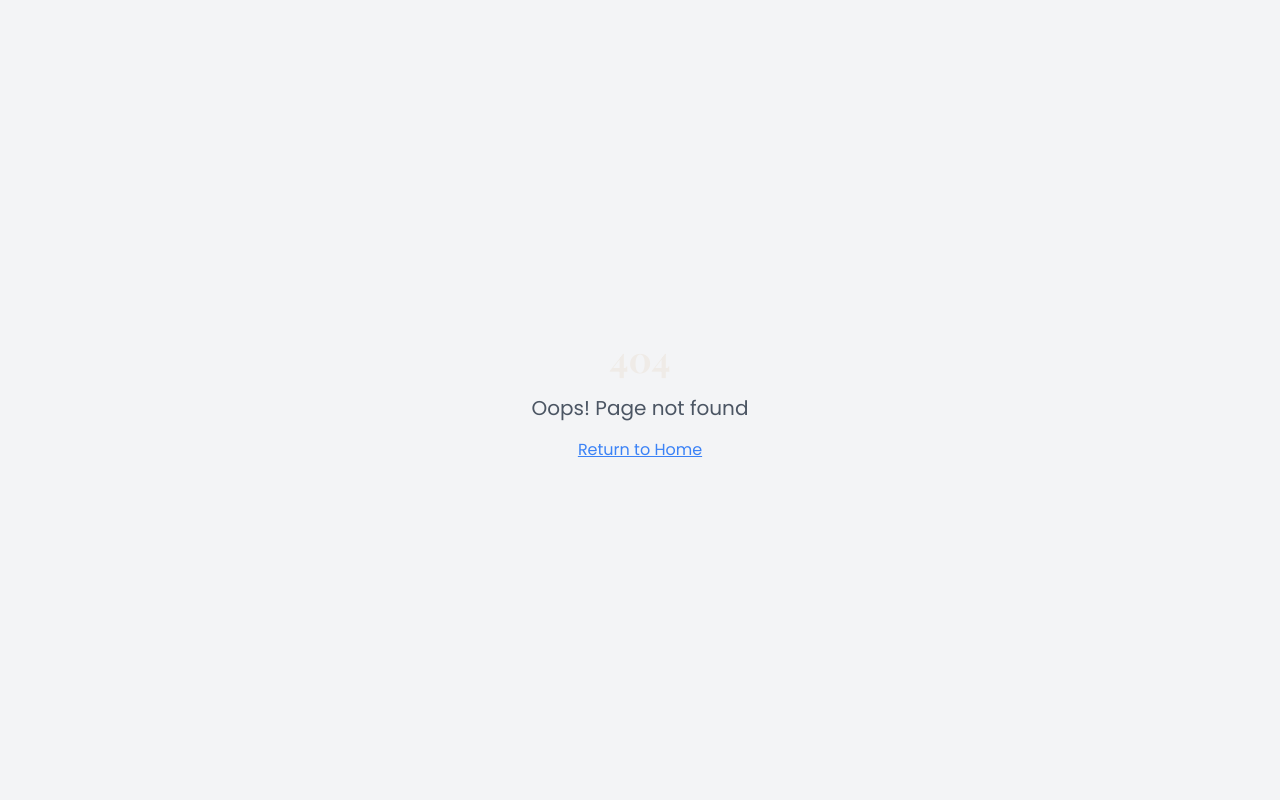
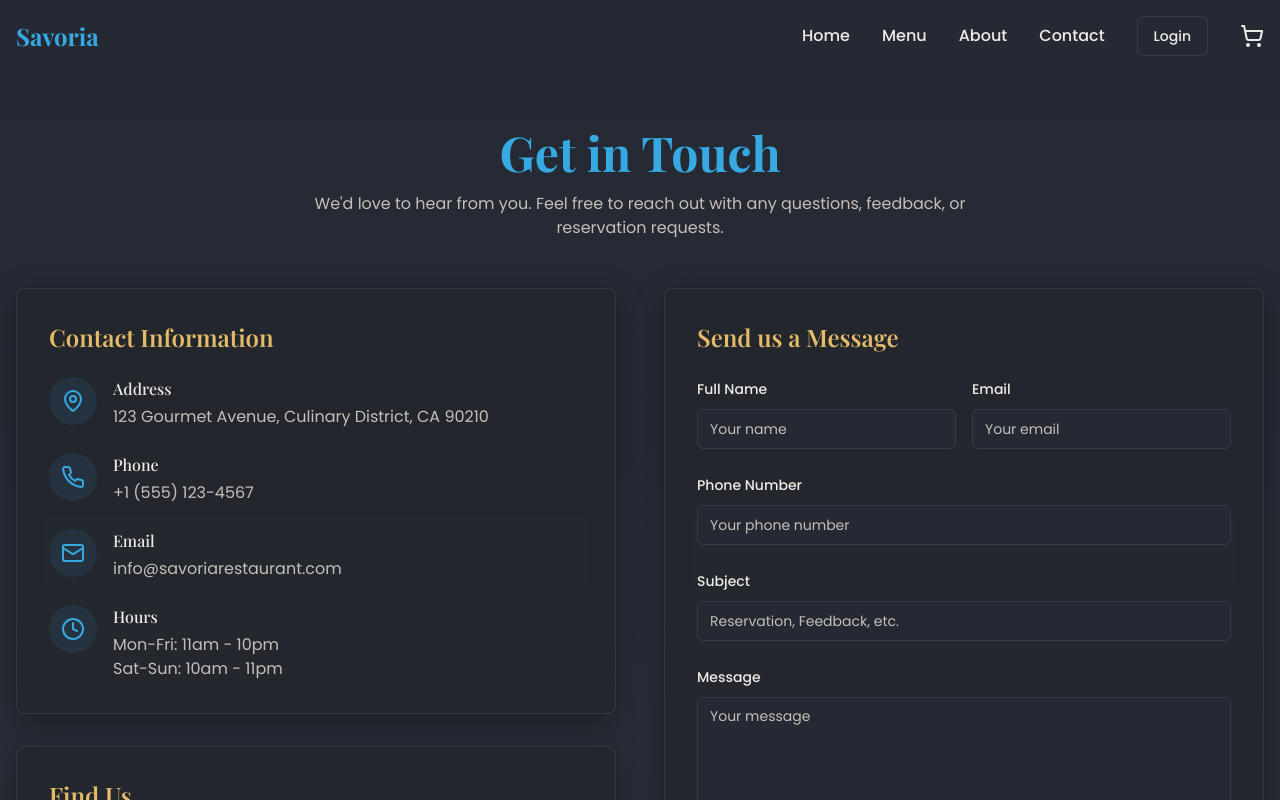
Before and after one commit to Sudesh-Maharjan/cart-cuisine, a React (Vite) app: page /contact in a window 1280 px wide. Before the commit this address had no page. Shown: the top 800 px of the page. Built offline with nearby package versions, Linux system fonts and the light colour scheme.

Commit message:
Fix cart and styling issues
- Fix "contact not found" error.
- Fix "add to cart" functionality.
- Replace orange color with a different color.
- Create necessary tables in Supabase.

```diff
--- a/src/App.tsx
+++ b/src/App.tsx
@@ -4,6 +4,8 @@ import { Toaster as Sonner } from "@/components/ui/sonner";
 import { TooltipProvider } from "@/components/ui/tooltip";
 import { QueryClient, QueryClientProvider } from "@tanstack/react-query";
 import { BrowserRouter, Routes, Route } from "react-router-dom";
+import { AuthProvider } from "@/contexts/AuthContext";
+import { CartProvider } from "@/contexts/CartContext";
 import Index from "./pages/Index";
 import About from "./pages/About";
 import Menu from "./pages/Menu";
@@ -12,11 +14,14 @@ import Cart from "./pages/Cart";
 import Login from "./pages/Login";
 import OrderSuccess from "./pages/OrderSuccess";
 import NotFound from "./pages/NotFound";
+import Contact from "./pages/Contact";
 
 const queryClient = new QueryClient();
 
 const App = () => (
   <QueryClientProvider client={queryClient}>
+    <AuthProvider>
+      <CartProvider>
         <TooltipProvider>
           <Toaster />
           <Sonner />
@@ -28,12 +33,15 @@ const App = () => (
               <Route path="/menu/:categoryId" element={<MenuCategory />} />
               <Route path="/cart" element={<Cart />} />
               <Route path="/login" element={<Login />} />
+              <Route path="/contact" element={<Contact />} />
               <Route path="/order-success" element={<OrderSuccess />} />
               {/* ADD ALL CUSTOM ROUTES ABOVE THE CATCH-ALL "*" ROUTE */}
               <Route path="*" element={<NotFound />} />
             </Routes>
           </BrowserRouter>
         </TooltipProvider>
+      </CartProvider>
+    </AuthProvider>
   </QueryClientProvider>
 );
 
--- a/src/components/MenuItemCard.tsx
+++ b/src/components/MenuItemCard.tsx
@@ -17,8 +17,18 @@ const MenuItemCard: React.FC<MenuItemCardProps> = ({ item, showControls = true }
   const cartItem = cartItems.find(cartItem => cartItem.menuItem.id === item.id);
   const quantity = cartItem ? cartItem.quantity : 0;
 
+  const handleAddToCart = () => {
+    console.log('Adding to cart:', item);
+    addToCart(item);
+  };
+
+  const handleUpdateQuantity = (newQuantity: number) => {
+    console.log('Updating quantity:', item.id, newQuantity);
+    updateQuantity(item.id, newQuantity);
+  };
+
   return (
-    <div className="menu-card bg-white rounded-lg overflow-hidden shadow-md">
+    <div className="menu-card bg-card rounded-lg overflow-hidden shadow-md hover:shadow-lg transition-all duration-300">
       <div className="h-48 overflow-hidden">
         <img
           src={item.image}
@@ -28,10 +38,10 @@ const MenuItemCard: React.FC<MenuItemCardProps> = ({ item, showControls = true }
       </div>
       <div className="p-5">
         <div className="flex justify-between items-start mb-2">
-          <h3 className="font-serif text-lg font-semibold">{item.name}</h3>
-          <span className="text-restaurant-primary font-medium">{formatCurrency(item.price)}</span>
+          <h3 className="font-serif text-lg font-semibold text-foreground">{item.name}</h3>
+          <span className="text-primary font-medium">{formatCurrency(item.price)}</span>
         </div>
-        <p className="text-gray-600 text-sm mb-4 line-clamp-2">{item.description}</p>
+        <p className="text-muted-foreground text-sm mb-4 line-clamp-2">{item.description}</p>
 
         {showControls && (
           <div className="flex justify-between items-center">
@@ -41,7 +51,7 @@ const MenuItemCard: React.FC<MenuItemCardProps> = ({ item, showControls = true }
                   variant="outline"
                   size="icon"
                   className="h-8 w-8"
-                  onClick={() => updateQuantity(item.id, quantity - 1)}
+                  onClick={() => handleUpdateQuantity(quantity - 1)}
                 >
                   <Minus size={16} />
                 </Button>
@@ -50,15 +60,15 @@ const MenuItemCard: React.FC<MenuItemCardProps> = ({ item, showControls = true }
                   variant="outline"
                   size="icon"
                   className="h-8 w-8"
-                  onClick={() => addToCart(item)}
+                  onClick={() => handleUpdateQuantity(quantity + 1)}
                 >
                   <Plus size={16} />
                 </Button>
               </div>
             ) : (
               <Button
-                onClick={() => addToCart(item)}
-                className="bg-restaurant-primary hover:bg-restaurant-primary/90"
+                onClick={handleAddToCart}
+                className="bg-primary hover:bg-primary/90 text-primary-foreground"
               >
                 <ShoppingCart size={16} className="mr-2" />
                 Add to Cart
--- a/src/index.css
+++ b/src/index.css
@@ -1,4 +1,3 @@
-
 @import url('https://fonts.googleapis.com/css2?family=Playfair+Display:wght@400;500;600;700&family=Poppins:wght@300;400;500;600&display=swap');
 
 @tailwind base;
@@ -16,7 +15,7 @@
     --popover: 220 17% 20%;
     --popover-foreground: 30 20% 92%;
 
-    --primary: 18 75% 55%;
+    --primary: 200 75% 55%;
     --primary-foreground: 220 17% 17%;
 
     --secondary: 40 70% 65%;
@@ -33,7 +32,7 @@
 
     --border: 220 17% 25%;
     --input: 220 17% 25%;
-    --ring: 18 75% 55%;
+    --ring: 200 75% 55%;
 
     --radius: 0.5rem;
   }
@@ -48,7 +47,7 @@
     --popover: 0 0% 100%;
     --popover-foreground: 220 17% 17%;
 
-    --primary: 18 75% 50%;
+    --primary: 200 75% 50%;
     --primary-foreground: 30 20% 92%;
 
     --secondary: 40 70% 65%;
@@ -65,11 +64,10 @@
 
     --border: 220 17% 80%;
     --input: 220 17% 80%;
-    --ring: 18 75% 50%;
+    --ring: 200 75% 50%;
   }
 }
 
-@layer base {
 * {
   @apply border-border;
 }
@@ -80,7 +78,6 @@
 
 h1, h2, h3, h4, h5, h6 {
   @apply font-serif;
-  }
 }
 
 .hero-section {
@@ -110,7 +107,6 @@
   background-size: cover;
 }
 
-/* Custom glass effect for dark theme */
 .glass-panel {
   background: rgba(35, 37, 43, 0.7);
   backdrop-filter: blur(10px);
@@ -118,18 +114,10 @@
   box-shadow: 0 8px 32px rgba(0, 0, 0, 0.3);
 }
 
-/* Food-related animations */
-@keyframes sizzle {
-  0% { transform: scale(1); opacity: 0.8; }
-  50% { transform: scale(1.02); opacity: 1; }
-  100% { transform: scale(1); opacity: 0.8; }
-}
-
 .sizzle-effect {
   animation: sizzle 2s infinite;
 }
 
-/* Updated card styles for restaurant context */
 .food-card {
   transition: all 0.4s ease;
   overflow: hidden;
--- /dev/null
+++ b/src/pages/Contact.tsx
@@ -0,0 +1,135 @@
+
+import React from 'react';
+import Navbar from '@/components/Navbar';
+import Footer from '@/components/Footer';
+import { Button } from '@/components/ui/button';
+import { Input } from '@/components/ui/input';
+import { Textarea } from '@/components/ui/textarea';
+import { MapPin, Phone, Mail, Clock } from 'lucide-react';
+
+const Contact = () => {
+  const handleSubmit = (e: React.FormEvent) => {
+    e.preventDefault();
+    // In a real app, this would send the form data to the server
+    alert('Thank you for your message! We will get back to you soon.');
+  };
+
+  return (
+    <>
+      <Navbar />
+
+      <section className="pt-32 pb-16 bg-gradient-to-b from-background to-muted/30">
+        <div className="container mx-auto px-4">
+          <div className="text-center mb-12">
+            <h1 className="font-serif text-4xl md:text-5xl font-bold mb-4 text-primary">Get in Touch</h1>
+            <p className="text-muted-foreground max-w-2xl mx-auto">
+              We'd love to hear from you. Feel free to reach out with any questions,
+              feedback, or reservation requests.
+            </p>
+          </div>
+
+          <div className="grid grid-cols-1 lg:grid-cols-2 gap-12">
+            {/* Contact Information */}
+            <div className="space-y-8 order-2 lg:order-1">
+              <div className="glass-panel p-8 rounded-lg shadow-lg">
+                <h2 className="font-serif text-2xl font-semibold mb-6 text-secondary">Contact Information</h2>
+
+                <div className="space-y-6">
+                  <div className="flex items-start">
+                    <div className="bg-primary/10 p-3 rounded-full mr-4">
+                      <MapPin className="text-primary h-6 w-6" />
+                    </div>
+                    <div>
+                      <h3 className="font-medium mb-1">Address</h3>
+                      <p className="text-muted-foreground">123 Gourmet Avenue, Culinary District, CA 90210</p>
+                    </div>
+                  </div>
+
+                  <div className="flex items-start">
+                    <div className="bg-primary/10 p-3 rounded-full mr-4">
+                      <Phone className="text-primary h-6 w-6" />
+                    </div>
+                    <div>
+                      <h3 className="font-medium mb-1">Phone</h3>
+                      <p className="text-muted-foreground">+1 (555) 123-4567</p>
+                    </div>
+                  </div>
+
+                  <div className="flex items-start">
+                    <div className="bg-primary/10 p-3 rounded-full mr-4">
+                      <Mail className="text-primary h-6 w-6" />
+                    </div>
+                    <div>
+                      <h3 className="font-medium mb-1">Email</h3>
+                      <p className="text-muted-foreground">info@savoriarestaurant.com</p>
+                    </div>
+                  </div>
+
+                  <div className="flex items-start">
+                    <div className="bg-primary/10 p-3 rounded-full mr-4">
+                      <Clock className="text-primary h-6 w-6" />
+                    </div>
+                    <div>
+                      <h3 className="font-medium mb-1">Hours</h3>
+                      <p className="text-muted-foreground">Mon-Fri: 11am - 10pm</p>
+                      <p className="text-muted-foreground">Sat-Sun: 10am - 11pm</p>
+                    </div>
+                  </div>
+                </div>
+              </div>
+
+              <div className="glass-panel p-8 rounded-lg shadow-lg">
+                <h2 className="font-serif text-2xl font-semibold mb-6 text-secondary">Find Us</h2>
+                <div className="h-64 bg-muted rounded-lg overflow-hidden">
+                  {/* In a real app, you would embed a Google Map here */}
+                  <div className="w-full h-full flex items-center justify-center border border-border">
+                    <p className="text-muted-foreground">Interactive Map Coming Soon</p>
+                  </div>
+                </div>
+              </div>
+            </div>
+
+            {/* Contact Form */}
+            <div className="glass-panel p-8 rounded-lg shadow-lg order-1 lg:order-2">
+              <h2 className="font-serif text-2xl font-semibold mb-6 text-secondary">Send us a Message</h2>
+
+              <form onSubmit={handleSubmit} className="space-y-6">
+                <div className="grid grid-cols-1 sm:grid-cols-2 gap-4">
+                  <div className="space-y-2">
+                    <label htmlFor="name" className="text-sm font-medium">Full Name</label>
+                    <Input id="name" placeholder="Your name" required />
+                  </div>
+                  <div className="space-y-2">
+                    <label htmlFor="email" className="text-sm font-medium">Email</label>
+                    <Input id="email" type="email" placeholder="Your email" required />
+                  </div>
+                </div>
+
+                <div className="space-y-2">
+                  <label htmlFor="phone" className="text-sm font-medium">Phone Number</label>
+                  <Input id="phone" placeholder="Your phone number" />
+                </div>
+
+                <div className="space-y-2">
+                  <label htmlFor="subject" className="text-sm font-medium">Subject</label>
+                  <Input id="subject" placeholder="Reservation, Feedback, etc." required />
+                </div>
+
+                <div className="space-y-2">
+                  <label htmlFor="message" className="text-sm font-medium">Message</label>
+                  <Textarea id="message" placeholder="Your message" rows={5} required />
+                </div>
+
+                <Button type="submit" className="w-full">Send Message</Button>
+              </form>
+            </div>
+          </div>
+        </div>
+      </section>
+
+      <Footer />
+    </>
+  );
+};
+
+export default Contact;
--- a/tailwind.config.ts
+++ b/tailwind.config.ts
@@ -64,7 +64,7 @@ export default {
 					ring: 'hsl(var(--sidebar-ring))'
 				},
 				restaurant: {
-					'primary': 'hsl(18, 75%, 55%)',
+					'primary': 'hsl(200, 75%, 55%)', // Changed from orange to teal blue
 					'secondary': 'hsl(40, 70%, 65%)',
 					'accent': 'hsl(340, 50%, 50%)',
 					'dark': 'hsl(220, 17%, 17%)',
```
Also changed, not shown: 1 other file (tests, documents, lock files or other folders). Lines whose indentation alone changed are shown as unchanged.
